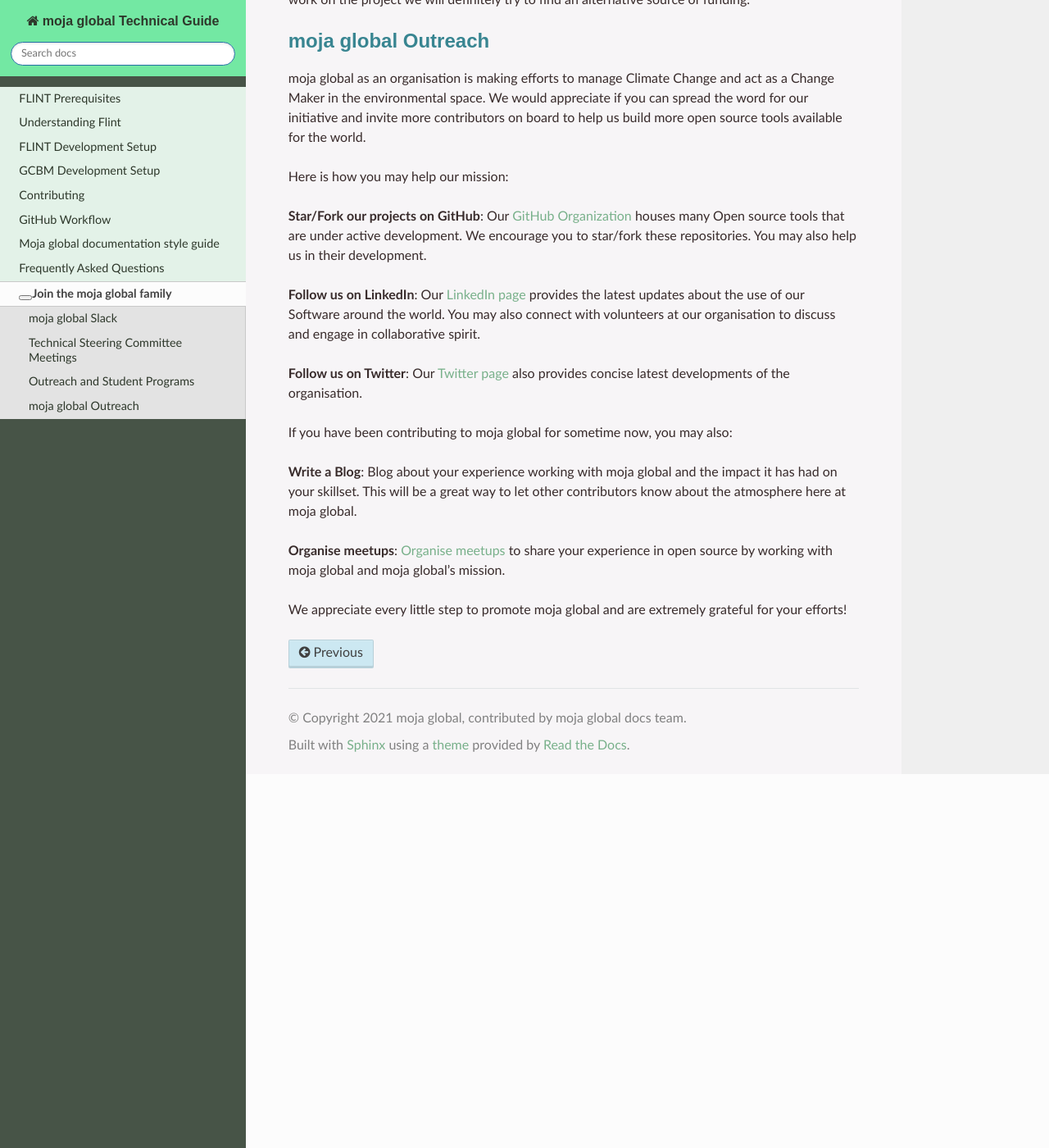
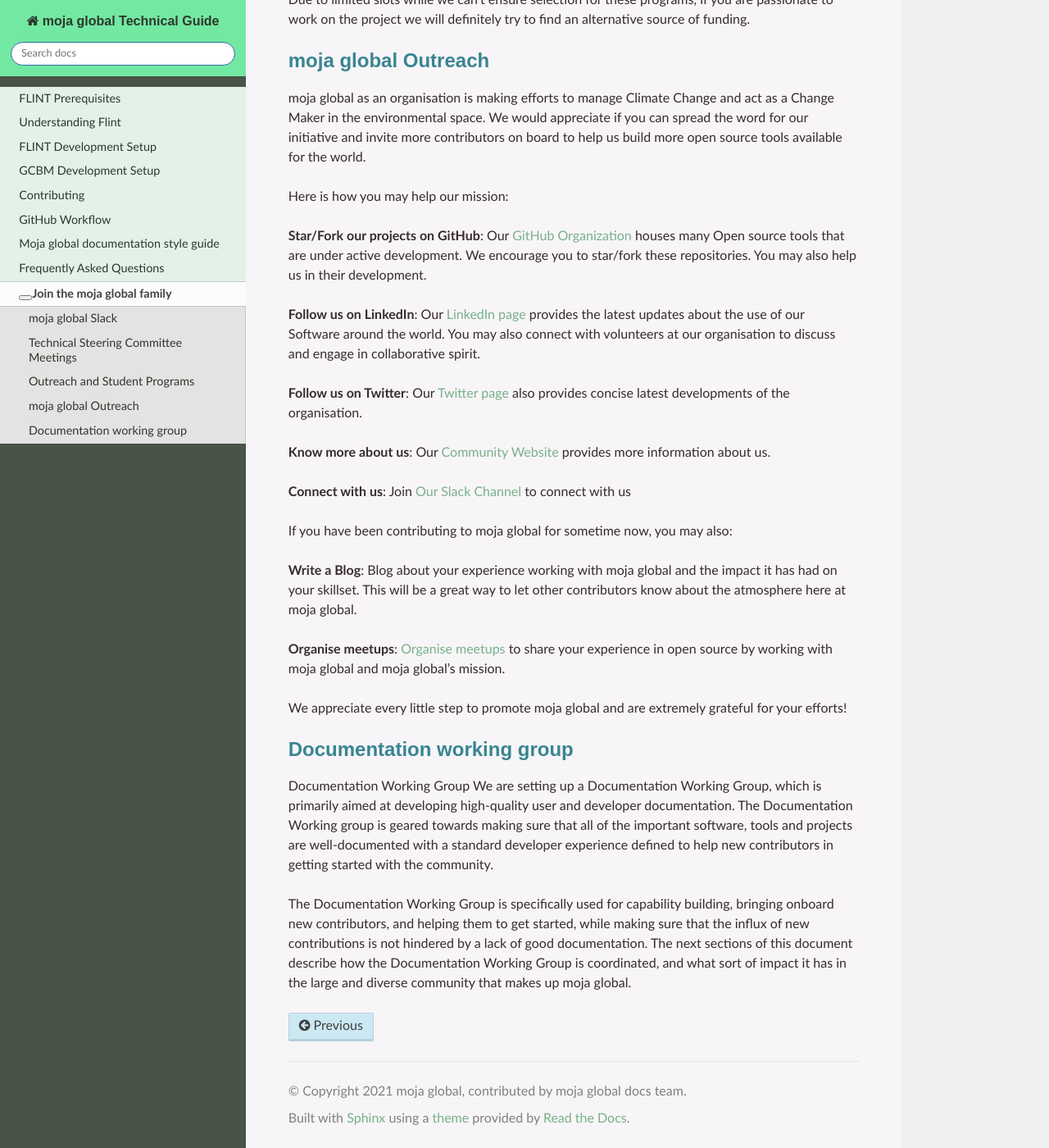
Before and after one commit to moja-global/moja_global_docs, a Sphinx documentation site: the page built from docs/join-moja-global.rst, in a window 1280 px wide and 1400 px high, scrolled down 1953 px. Shown: the whole window at 82% size. Built offline with Sphinx 7.4.7 and the Read the Docs theme 2.0.0, drawn with Linux system fonts in a browser that asks for light colours; some of the changed text lies outside the part shown.

Commit message:
Improved tge Join moja global section

```diff
--- a/docs/contributing/before_contribute.rst
+++ b/docs/contributing/before_contribute.rst
@@ -31,5 +31,5 @@
 .. _Git and Github guide: ../DevelopmentSetup/git_and_github_guide.html
 .. _Code of Conduct: coc.html
 .. _moja global best contribution practices: code_contribution_best_practices.html
-.. _Join us: ../contact.html
+.. _Join us: ../join-moja-global.html
 .. _Community Website: https://moja-global.vercel.app/
--- a/docs/index.rst
+++ b/docs/index.rst
@@ -28,4 +28,4 @@
    DeveloperWorkflow/index
    DocumentationStyleGuide/index
    faq
-   contact
+   join-moja-global
--- a/docs/contact.rst
+++ b/docs/join-moja-global.rst
@@ -6,7 +6,7 @@
 moja global Slack
 =================
 
-moja global Slack provides a platform for contributors to communicate, discuss ideas and ask questions. It acts as the primary communication tool used under moja global. The moja global slack is also bound bu our `Code Of Conduct <contributing/coc.html>`_.
+moja global Slack provides a platform for contributors to communicate, discuss ideas and ask questions. It acts as the primary communication tool used under moja global. `The moja global slack <https://www.google.com/url?q=https://join.slack.com/t/mojaglobal/shared_invite/zt-o6ta1ug0-rVLjAo460~d7JbZ~HpFFtw&sa=D&source=editors&ust=1633078795555000&usg=AFQjCNFbieFLALt9IFd9pqxYz1S54wj-Rg>`_ is also bound bu our `Code Of Conduct <contributing/coc.html>`_.
 Make sure you follow the guidelines before posting. We encourage you to be active participants to make moja global a responsive open source organisation.
 
 In order to receive an invite for the moja global Slack workspace, please email info@moja.global with a description of the project areas you are interested in. After evaluation from the mentors, you will receive a slack workspace invite. Please be patient since it may take time for maintainers to respond.
@@ -60,6 +60,8 @@
 * **Star/Fork our projects on GitHub**: Our `GitHub Organization <https://github.com/moja-global/>`_ houses many Open source tools that are under active development. We encourage you to star/fork these repositories. You may also help us in their development.
 * **Follow us on LinkedIn**: Our `LinkedIn page <https://www.linkedin.com/company/moja-global>`_ provides the latest updates about the use of our Software around the world. You may also connect with volunteers at our organisation to discuss and engage in collaborative spirit.
 * **Follow us on Twitter**: Our `Twitter page <https://twitter.com/mojaglobal?lang=en>`_ also provides concise latest developments of the organisation.
+* **Know more about us**: Our `Community Website <https://www.outreachy.org/>`_ provides more information about us.
+* **Connect with us**: Join `Our Slack Channel <https://www.google.com/url?q=https://join.slack.com/t/mojaglobal/shared_invite/zt-o6ta1ug0-rVLjAo460~d7JbZ~HpFFtw&sa=D&source=editors&ust=1633078795555000&usg=AFQjCNFbieFLALt9IFd9pqxYz1S54wj-Rg>`_ to connect with us
 
 If you have been contributing to moja global for sometime now, you may also:
 
@@ -67,3 +69,11 @@
 * **Organise meetups**: `Organise meetups <contributing/ways_to_contribute.html#organize-moja-global-events-meetups>`_ to share your experience in open source by working with moja global and moja global's mission.
 
 We appreciate every little step to promote moja global and are extremely grateful for your efforts!
+
+Documentation working group
+===========================
+
+Documentation Working Group
+We are setting up a Documentation Working Group, which is primarily aimed at developing high-quality user and developer documentation. The Documentation Working group is geared towards making sure that all of the important software, tools and projects are well-documented with a standard developer experience defined to help new contributors in getting started with the community.
+
+The Documentation Working Group is specifically used for capability building, bringing onboard new contributors, and helping them to get started, while making sure that the influx of new contributions is not hindered by a lack of good documentation. The next sections of this document describe how the Documentation Working Group is coordinated, and what sort of impact it has in the large and diverse community that makes up moja global.
```
Also changed, not shown: other parts of docs/join-moja-global.rst (+1 -1 lines).
